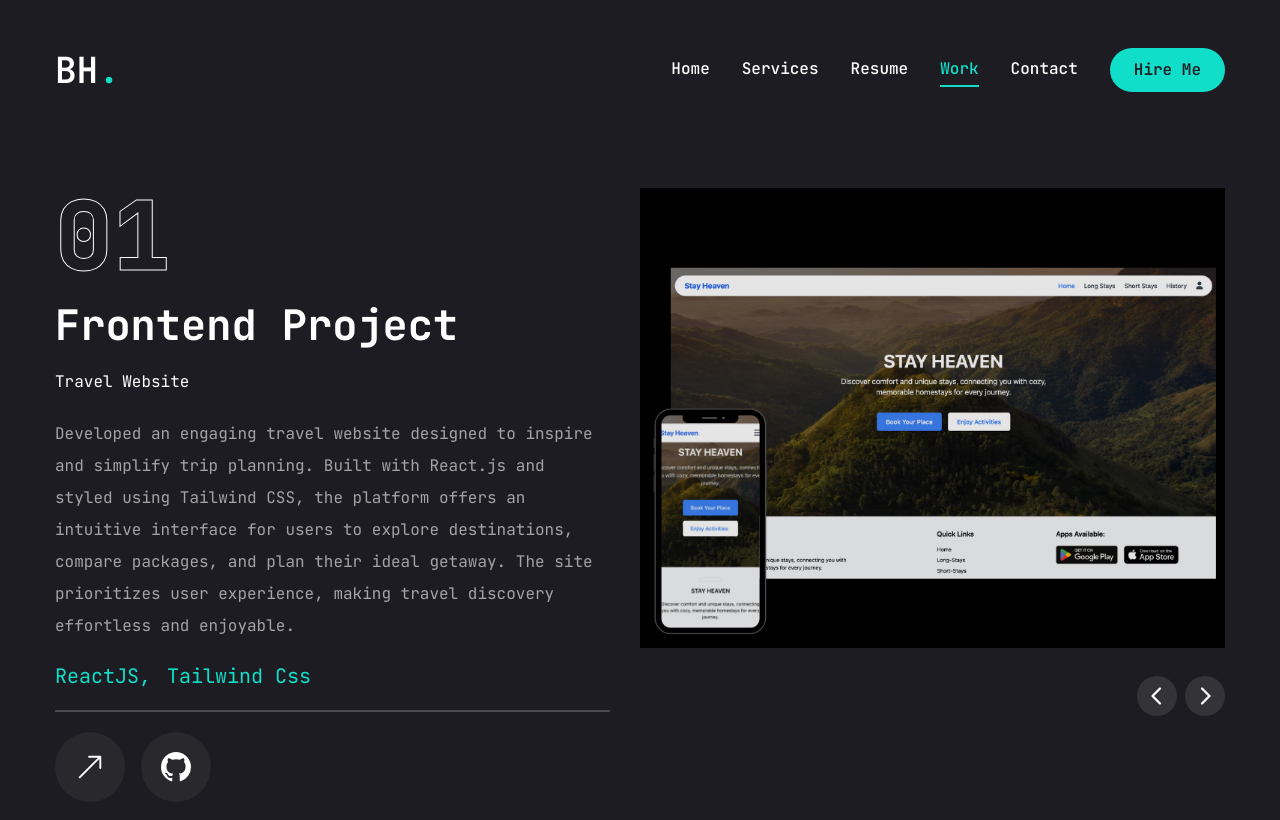
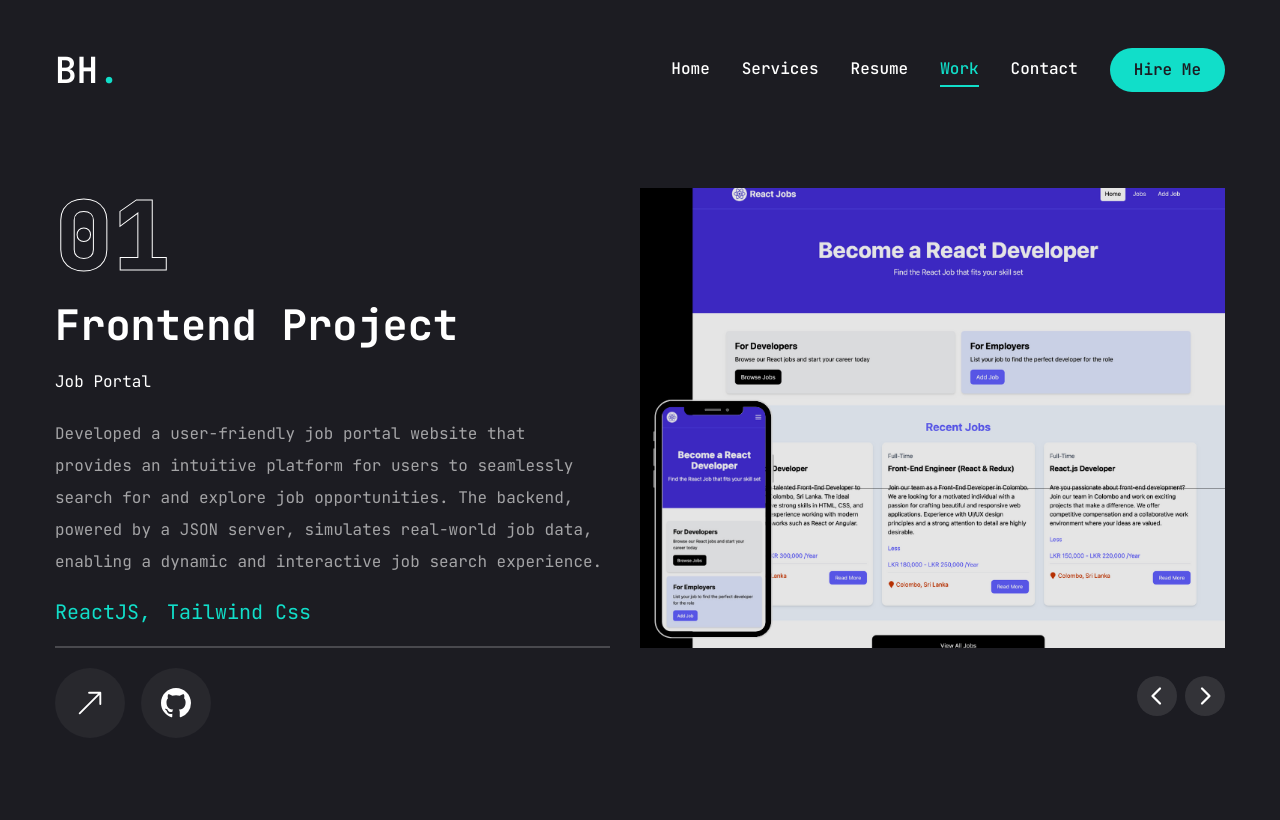
Before and after one commit to binukhewage/Portfolio, a Next.js app: page /work in a window 1280 px wide. Shown: the top 820 px of the page. Built offline with nearby package versions, Linux system fonts and the light colour scheme.

Commit message:
upated the work page

```diff
--- a/app/work/page.jsx
+++ b/app/work/page.jsx
@@ -11,18 +11,16 @@ import { Description } from "@radix-ui/react-dialog";
 import WorkSliderBtns from "@/components/ui/ui/WorkSliderBtns";
 
 const projects = [
-
   {
     num: '01',
     category: 'frontend project',
-    title: 'Travel Website',
-    description: 'Developed an engaging travel website designed to inspire and simplify trip planning. Built with React.js and styled using Tailwind CSS, the platform offers an intuitive interface for users to explore destinations, compare packages, and plan their ideal getaway. The site prioritizes user experience, making travel discovery effortless and enjoyable.',
+    title: 'Job Portal',
+    description: 'Developed a user-friendly job portal website that provides an intuitive platform for users to seamlessly search for and explore job opportunities. The backend, powered by a JSON server, simulates real-world job data, enabling a dynamic and interactive job search experience.',
     stack: [{name: "ReactJS"}, {name: "Tailwind Css"},],
-    image: '/assets/work/6.png',
-    live: 'https://development.d1q0biyqr94j8d.amplifyapp.com',
-    github: "https://github.com/uexplus/consumer_web",
+    image: '/assets/work/7.png',
+    live: 'https://job-portal-sigma-two.vercel.app',
+    github: "https://github.com/binukhewage/JobPortal",
   },
-
   {
     num: '02',
     category: 'frontend project',
@@ -35,7 +33,7 @@ const projects = [
   },
 
   {
-    num: '02',
+    num: '03',
     category: 'frontend project',
     title: 'Fashion Portfolio',
     description: 'Created a visually engaging fashion portfolio website that showcases designs and collections in a stylish, user-friendly format. The site allows users to effortlessly browse through various fashion pieces, providing an immersive experience that highlights creativity and craftsmanship.',
@@ -44,9 +42,19 @@ const projects = [
     live: 'https://sheharamad4.wixsite.com/shehara-madurawala-3',
     github: "",
   },
+  {
+    num: '04',
+    category: 'frontend project',
+    title: 'Travel Website',
+    description: 'Developed an engaging travel website designed to inspire and simplify trip planning. Built with React.js and styled using Tailwind CSS, the platform offers an intuitive interface for users to explore destinations, compare packages, and plan their ideal getaway. The site prioritizes user experience, making travel discovery effortless and enjoyable.',
+    stack: [{name: "ReactJS"}, {name: "Tailwind Css"},],
+    image: '/assets/work/6.png',
+    live: 'https://development.d1q0biyqr94j8d.amplifyapp.com',
+    github: "https://github.com/uexplus/consumer_web",
+  },
 
   {
-    num: '03',
+    num: '05',
     category: 'UI/UX',
     title: 'Crop Management App Design',
     description: 'Designed a user-friendly UI tailored for farmers, simplifying crop management and making it easy to monitor and manage their fields. The intuitive interface streamlines tasks, helping farmers efficiently track growth, plan harvests, and optimize crop yields with ease.',
```
Also changed, not shown: public/assets/work/7.png (added).
